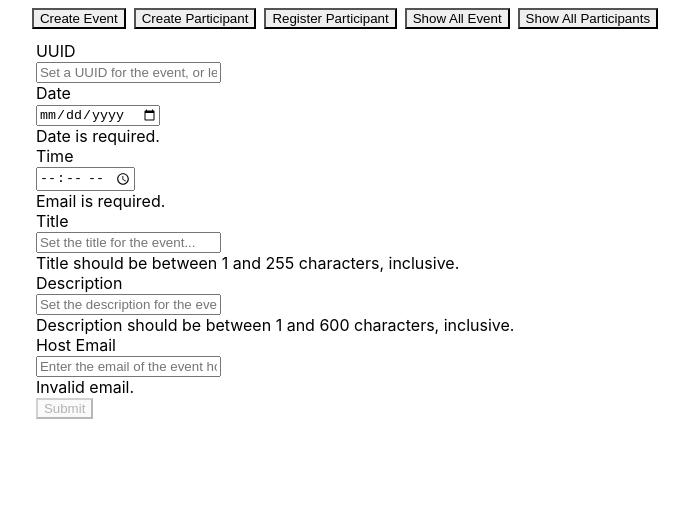
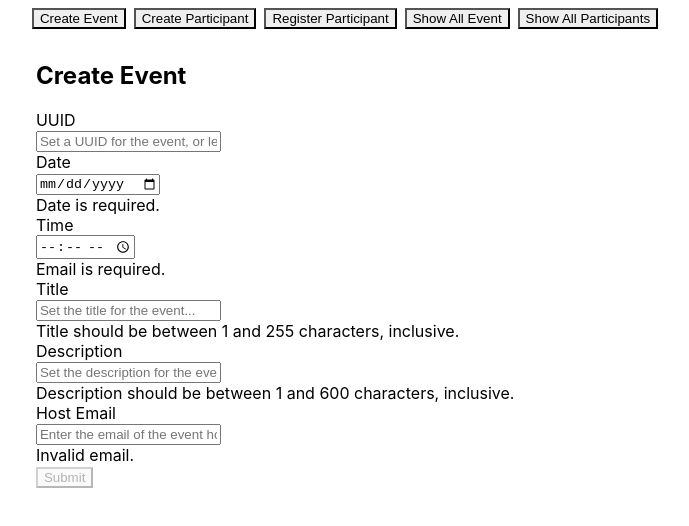
Before and after one commit to jdr161/CSDS-383-No-Names-Layered, a React (Create React App) app in the folder presentation-layer/: page / in a window 1280 px wide. Both pictures are taken after a click on the button "Create Event". Shown: the top 526 px of the page, without its empty margins (295-984 px from the left). Built offline with nearby package versions, Linux system fonts and the light colour scheme; the HTML template or start-up script is replaced by a standard one.

Commit message:
Add form headings

```diff
--- a/presentation-layer/src/components/Forms/CreateEventForm.js
+++ b/presentation-layer/src/components/Forms/CreateEventForm.js
@@ -5,6 +5,7 @@ import {
     FormErrorMessage,
     Input,
     Button,
+    Heading,
 } from '@chakra-ui/react'
 import moment from 'moment'
 import axios from 'axios'
@@ -66,6 +67,7 @@ class CreateEventForm extends Component {
         return (
             <>
             <div>
+                <Heading>Create Event</Heading>
                 <FormControl>
                     <FormLabel>UUID</FormLabel>
                     <Input type='text' value={uuidInput} onChange={handleUuidChange} placeholder="Set a UUID for the event, or leave blank for an auto-generated one..." />
--- a/presentation-layer/src/components/Forms/CreateParticipantForm.js
+++ b/presentation-layer/src/components/Forms/CreateParticipantForm.js
@@ -5,6 +5,7 @@ import {
     FormErrorMessage,
     Input,
     Button,
+    Heading,
 } from '@chakra-ui/react'
 import axios from 'axios'
 
@@ -53,6 +54,7 @@ class CreateParticipantForm extends Component {
         return (
             <>
             <div>
+                <Heading>Create Participant</Heading>
                 <FormControl>
                     <FormLabel>UUID</FormLabel>
                     <Input type='text' value={uuidInput} onChange={handleUuidChange} placeholder="Set a UUID for the particpant, or leave blank for an auto-generated one..." />
--- a/presentation-layer/src/components/Forms/RegisterParticipantForm.js
+++ b/presentation-layer/src/components/Forms/RegisterParticipantForm.js
@@ -5,6 +5,7 @@ import {
     FormErrorMessage,
     Input,
     Button,
+    Heading,
 } from '@chakra-ui/react'
 import axios from 'axios'
 
@@ -48,6 +49,7 @@ class RegisterParticipantForm extends Component {
         return (
             <>
             <div>
+                <Heading>Register Participant</Heading>
                 <FormControl isInvalid={isEventError}>
                     <FormLabel>Event UUID</FormLabel>
                     <Input type='text' value={eventInput} onChange={handleEventChange} placeholder="" />
--- a/presentation-layer/src/components/Page.jsx
+++ b/presentation-layer/src/components/Page.jsx
@@ -72,7 +72,7 @@ class Page extends Component {
                         <Button onClick={() => this.showComponent("showEventsTable")}>Show All Event</Button>
                         <Button onClick={() => this.showComponent("showParticipantsTable")}>Show All Participants</Button>
                     </HStack>
-                    <Stack maxHeight={'100%'} p={4}>
+                    <Stack maxHeight={'100%'} p={4} spacing={8}>
                         {showEventsTable && <EventsTable />}
                         {showParticipantsTable && <ParticipantsTable />}
                         {showCreateEventForm && <CreateEventForm />}
```
